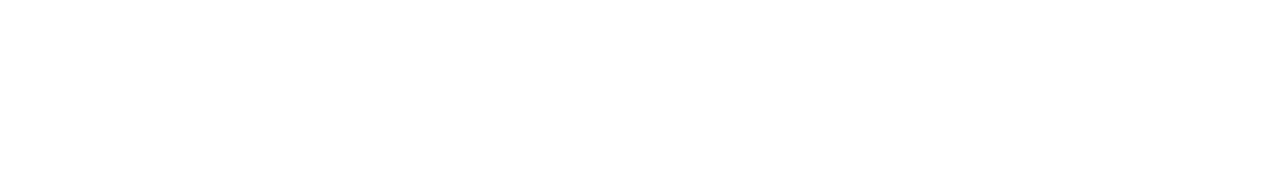
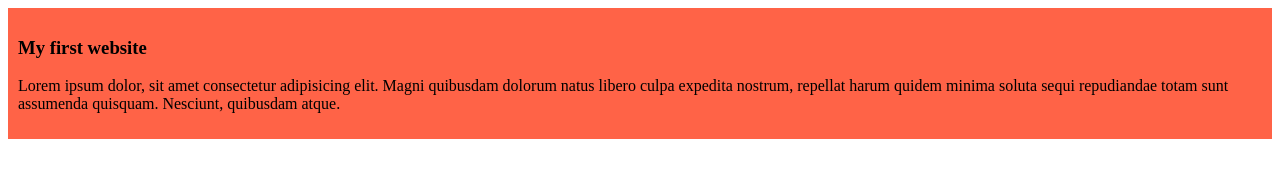
Before and after one commit to Miskat-JDK/My, a plain HTML site: page index.html in a window 1280 px wide. Drawn offline with Linux system fonts and the light colour scheme.

Commit message:
added the first  blog

```diff
--- a/index.html
+++ b/index.html
@@ -3,9 +3,13 @@
 <head>
                 <meta charset="UTF-8">
                 <meta name="viewport" content="width=device-width, initial-scale=1.0">
-                <title>My Simple websit</title>
+                <title>My Simple website</title>
+                <link rel="stylesheet" href="styles/blog.css">
 </head>
 <body>
-
+     <div>
+                <h3>My first website</h3>
+                <p>Lorem ipsum dolor, sit amet consectetur adipisicing elit. Magni quibusdam dolorum natus libero culpa expedita nostrum, repellat harum quidem minima soluta sequi repudiandae totam sunt assumenda quisquam. Nesciunt, quibusdam atque.</p>
+     </div>
 </body>
 </html>
--- /dev/null
+++ b/styles/blog.css
@@ -0,0 +1,4 @@
+div{
+                background-color: tomato;
+                padding: 10px;
+}
```
